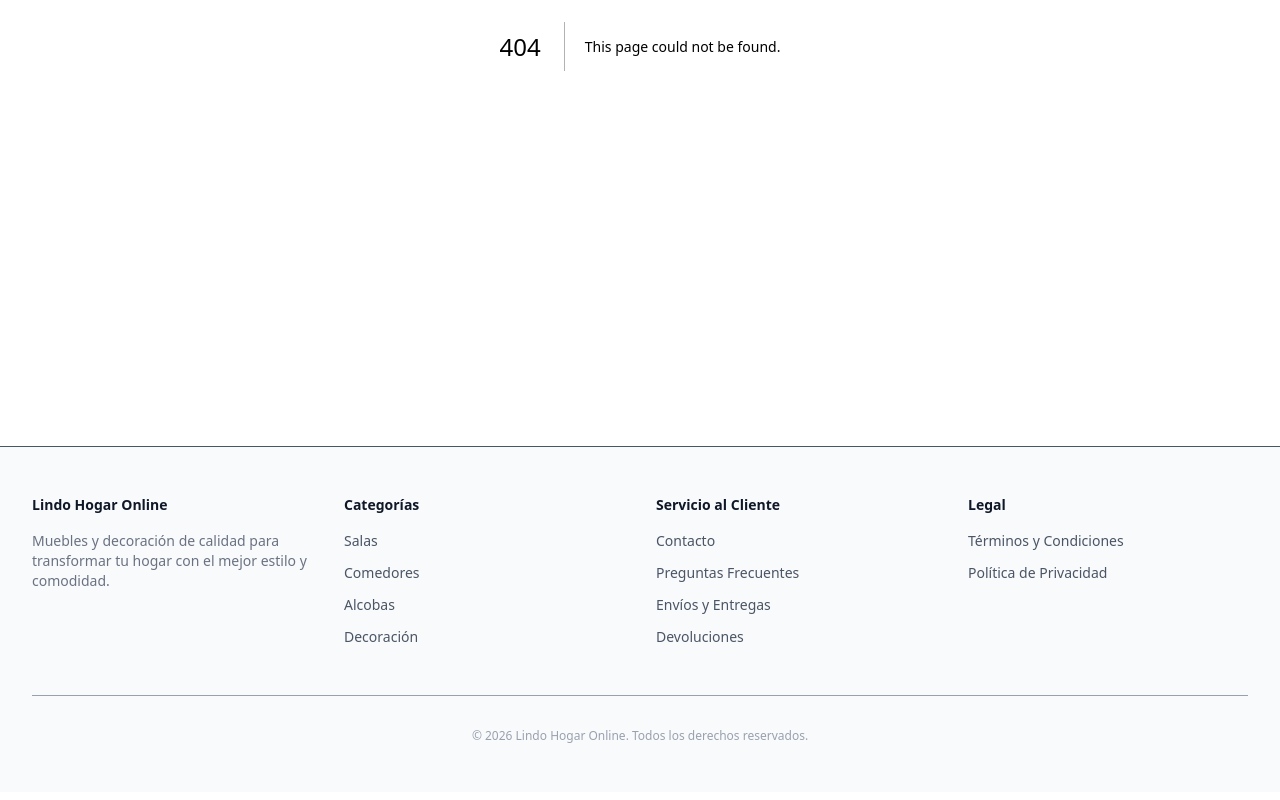
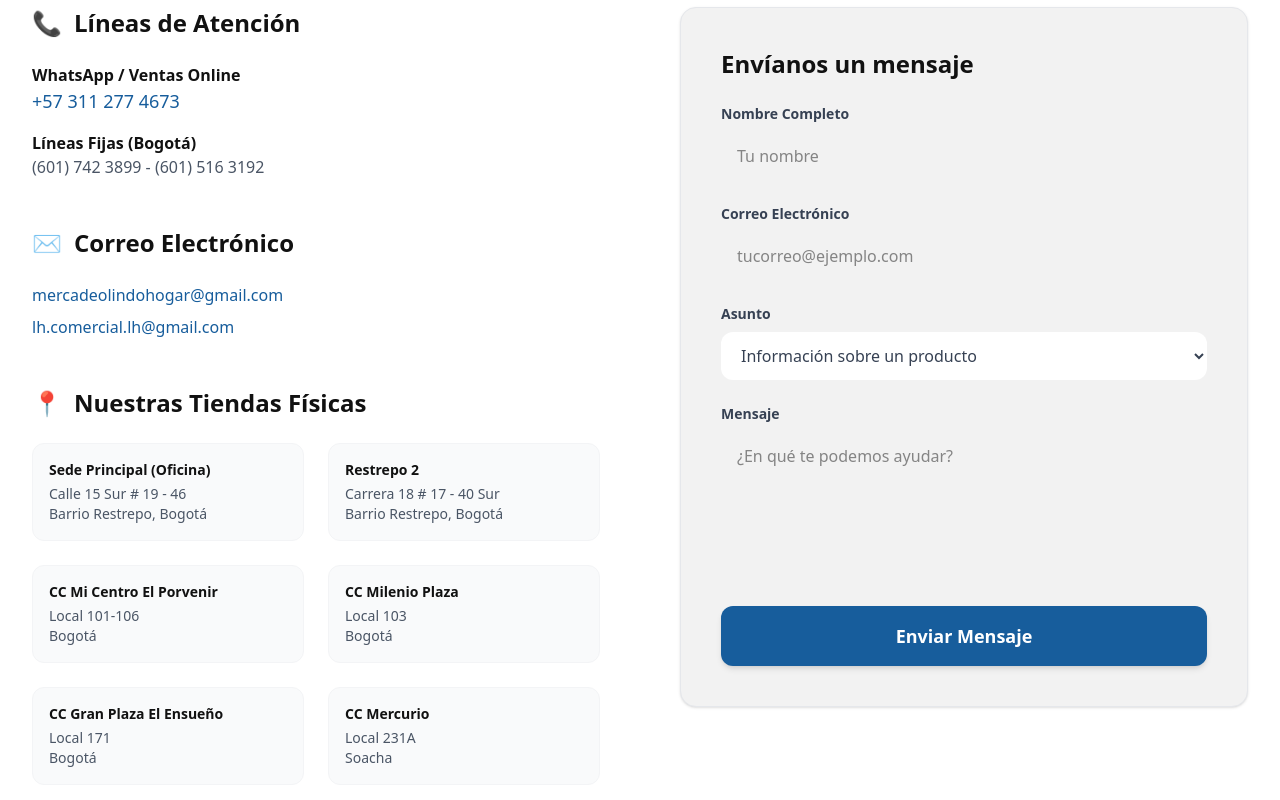
Before and after one commit to lyffseba/lindo-hogar-online, a Next.js app: page /contact in a window 1280 px wide. Before the commit this address had no page. Shown: the part 480-1280 px from the top of the page. Built offline with nearby package versions, Linux system fonts and the light colour scheme.

Commit message:
feat: build professional contact page and fix broken footer links

```diff
--- /dev/null
+++ b/src/app/contact/page.tsx
@@ -0,0 +1,126 @@
+import Link from 'next/link';
+
+export default function ContactPage() {
+  return (
+    <div className="bg-white min-h-screen">
+      {/* Header Banner */}
+      <div className="bg-[#f2f2f2] pt-8 pb-16 md:pt-12 md:pb-24 border-b border-gray-200">
+        <div className="max-w-7xl mx-auto px-4 md:px-6 lg:px-8 text-center">
+          <h1 className="text-4xl md:text-5xl font-black tracking-tight text-[#111111] mb-4">
+            Contáctanos
+          </h1>
+          <p className="text-lg md:text-xl text-gray-500 max-w-2xl mx-auto">
+            Estamos aquí para ayudarte. Escríbenos, llámanos o visítanos en cualquiera de nuestras sucursales.
+          </p>
+        </div>
+      </div>
+
+      <div className="max-w-7xl mx-auto px-4 md:px-6 lg:px-8 py-16 md:py-24">
+        <div className="grid grid-cols-1 lg:grid-cols-2 gap-12 lg:gap-20">
+
+          {/* Contact Information */}
+          <div className="space-y-12">
+            <div>
+              <h2 className="text-2xl font-bold text-[#111111] mb-6 flex items-center gap-3">
+                <span className="text-[#175d9c]">📞</span> Líneas de Atención
+              </h2>
+              <div className="space-y-4 text-gray-600">
+                <p className="flex flex-col">
+                  <span className="font-bold text-[#111111]">WhatsApp / Ventas Online</span>
+                  <a href="https://wa.me/573112774673" className="text-[#175d9c] hover:underline text-lg">+57 311 277 4673</a>
+                </p>
+                <p className="flex flex-col">
+                  <span className="font-bold text-[#111111]">Líneas Fijas (Bogotá)</span>
+                  <span>(601) 742 3899 - (601) 516 3192</span>
+                </p>
+              </div>
+            </div>
+
+            <div>
+              <h2 className="text-2xl font-bold text-[#111111] mb-6 flex items-center gap-3">
+                <span className="text-[#175d9c]">✉️</span> Correo Electrónico
+              </h2>
+              <div className="space-y-2 text-gray-600">
+                <p>
+                  <a href="mailto:mercadeolindohogar@gmail.com" className="text-[#175d9c] hover:underline">mercadeolindohogar@gmail.com</a>
+                </p>
+                <p>
+                  <a href="mailto:lh.comercial.lh@gmail.com" className="text-[#175d9c] hover:underline">lh.comercial.lh@gmail.com</a>
+                </p>
+              </div>
+            </div>
+
+            <div>
+              <h2 className="text-2xl font-bold text-[#111111] mb-6 flex items-center gap-3">
+                <span className="text-[#175d9c]">📍</span> Nuestras Tiendas Físicas
+              </h2>
+              <div className="grid grid-cols-1 md:grid-cols-2 gap-6 text-sm text-gray-600">
+                <div className="bg-gray-50 p-4 rounded-xl border border-gray-100">
+                  <span className="font-bold text-[#111111] block mb-1">Sede Principal (Oficina)</span>
+                  Calle 15 Sur # 19 - 46<br />Barrio Restrepo, Bogotá
+                </div>
+                <div className="bg-gray-50 p-4 rounded-xl border border-gray-100">
+                  <span className="font-bold text-[#111111] block mb-1">Restrepo 2</span>
+                  Carrera 18 # 17 - 40 Sur<br />Barrio Restrepo, Bogotá
+                </div>
+                <div className="bg-gray-50 p-4 rounded-xl border border-gray-100">
+                  <span className="font-bold text-[#111111] block mb-1">CC Mi Centro El Porvenir</span>
+                  Local 101-106<br />Bogotá
+                </div>
+                <div className="bg-gray-50 p-4 rounded-xl border border-gray-100">
+                  <span className="font-bold text-[#111111] block mb-1">CC Milenio Plaza</span>
+                  Local 103<br />Bogotá
+                </div>
+                <div className="bg-gray-50 p-4 rounded-xl border border-gray-100">
+                  <span className="font-bold text-[#111111] block mb-1">CC Gran Plaza El Ensueño</span>
+                  Local 171<br />Bogotá
+                </div>
+                <div className="bg-gray-50 p-4 rounded-xl border border-gray-100">
+                  <span className="font-bold text-[#111111] block mb-1">CC Mercurio</span>
+                  Local 231A<br />Soacha
+                </div>
+                <div className="bg-gray-50 p-4 rounded-xl border border-gray-100">
+                  <span className="font-bold text-[#111111] block mb-1">CC Ventura Terreros</span>
+                  Local 1-27<br />Soacha
+                </div>
+              </div>
+            </div>
+          </div>
+
+          {/* Contact Form */}
+          <div className="bg-[#f2f2f2] p-8 md:p-10 rounded-2xl border border-gray-200 shadow-sm h-fit">
+            <h2 className="text-2xl font-bold text-[#111111] mb-6">Envíanos un mensaje</h2>
+            <form className="space-y-6">
+              <div>
+                <label className="block text-sm font-bold text-gray-700 mb-2">Nombre Completo</label>
+                <input type="text" className="w-full px-4 py-3 rounded-xl border-transparent focus:border-[#175d9c] focus:ring-2 focus:ring-[#175d9c]/20 transition-all outline-none" placeholder="Tu nombre" />
+              </div>
+              <div>
+                <label className="block text-sm font-bold text-gray-700 mb-2">Correo Electrónico</label>
+                <input type="email" className="w-full px-4 py-3 rounded-xl border-transparent focus:border-[#175d9c] focus:ring-2 focus:ring-[#175d9c]/20 transition-all outline-none" placeholder="tucorreo@ejemplo.com" />
+              </div>
+              <div>
+                <label className="block text-sm font-bold text-gray-700 mb-2">Asunto</label>
+                <select className="w-full px-4 py-3 rounded-xl border-transparent focus:border-[#175d9c] focus:ring-2 focus:ring-[#175d9c]/20 transition-all outline-none text-gray-700 bg-white">
+                  <option>Información sobre un producto</option>
+                  <option>Estado de mi pedido</option>
+                  <option>Ventas al por mayor</option>
+                  <option>Garantías / Devoluciones</option>
+                  <option>Otro</option>
+                </select>
+              </div>
+              <div>
+                <label className="block text-sm font-bold text-gray-700 mb-2">Mensaje</label>
+                <textarea rows={5} className="w-full px-4 py-3 rounded-xl border-transparent focus:border-[#175d9c] focus:ring-2 focus:ring-[#175d9c]/20 transition-all outline-none resize-none" placeholder="¿En qué te podemos ayudar?"></textarea>
+              </div>
+              <button type="button" className="w-full py-4 bg-[#175d9c] hover:bg-[#114b7e] text-white font-bold text-lg rounded-xl shadow-md transition-all hover:-translate-y-1">
+                Enviar Mensaje
+              </button>
+            </form>
+          </div>
+
+        </div>
+      </div>
+    </div>
+  );
+}
--- a/src/components/layout/Footer.tsx
+++ b/src/components/layout/Footer.tsx
@@ -26,16 +26,16 @@ export default function Footer() {
             <h3 className="font-semibold text-gray-900 mb-4">Servicio al Cliente</h3>
             <ul className="space-y-3">
               <li><Link href="/contact" className="hover:text-black transition">Contacto</Link></li>
-              <li><Link href="/faq" className="hover:text-black transition">Preguntas Frecuentes</Link></li>
-              <li><Link href="/shipping" className="hover:text-black transition">Envíos y Entregas</Link></li>
-              <li><Link href="/returns" className="hover:text-black transition">Devoluciones</Link></li>
+              <li><Link href="/contact" className="hover:text-black transition">Preguntas Frecuentes</Link></li>
+              <li><Link href="/contact" className="hover:text-black transition">Envíos y Entregas</Link></li>
+              <li><Link href="/contact" className="hover:text-black transition">Devoluciones</Link></li>
             </ul>
           </div>
           <div>
             <h3 className="font-semibold text-gray-900 mb-4">Legal</h3>
             <ul className="space-y-3">
-              <li><Link href="/terms" className="hover:text-black transition">Términos y Condiciones</Link></li>
-              <li><Link href="/privacy" className="hover:text-black transition">Política de Privacidad</Link></li>
+              <li><Link href="/contact" className="hover:text-black transition">Términos y Condiciones</Link></li>
+              <li><Link href="/contact" className="hover:text-black transition">Política de Privacidad</Link></li>
             </ul>
           </div>
         </div>
```
